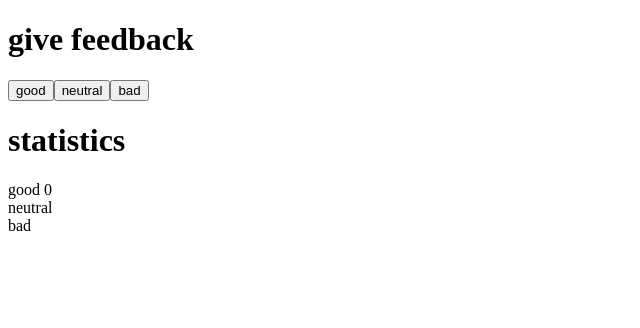
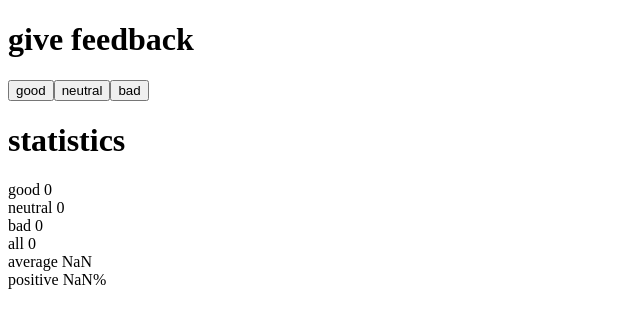
Before and after one commit to c0ldbear/fullstack-fi, a React (Vite) app in the folder part1/unicafe/: page / in a window 1280 px wide. Shown: the top 328 px of the page, without its empty margins (0-640 px from the left). Built offline with nearby package versions, Linux system fonts and the light colour scheme.

Commit message:
Add solution for 1.6 & 1.7

```diff
--- a/part1/unicafe/src/App.jsx
+++ b/part1/unicafe/src/App.jsx
@@ -4,8 +4,31 @@ const Button = ({ text, onClick }) => {
   return <button onClick={onClick}>{text}</button>;
 };
 
-const DisplayFeedback = ({text, value}) => {
-  return <div>{text} {value}</div>
+const DisplayFeedback = ({ text, value }) => {
+  return (
+    <div>
+      {text} {value}
+    </div>
+  );
+};
+
+
+const DisplayAverage = ({goodValue, badValue, neutralValue}) => {
+  const average = (goodValue - badValue + 0*neutralValue) / (goodValue + badValue + neutralValue)
+  return (
+    <div>
+      average {average}
+    </div>
+  )
+}
+
+const PositiveRate = ({goodValue, badValue, neutralValue}) => {
+  const positivePercentage = goodValue / (goodValue +badValue + neutralValue) * 100
+  return (
+    <div>
+      positive {positivePercentage}%
+    </div>
+  )
 }
 
 function App() {
@@ -13,37 +36,35 @@ function App() {
   const [neutral, setNeutral] = useState(0);
   const [bad, setBad] = useState(0);
 
-  const temp = (text) => () => {
-    console.log(text)
-  }
-
   const setGoodFeedback = () => {
-    console.log("good!")
-    setGood(good + 1)
-  }
+    console.log("good!");
+    setGood(good + 1);
+  };
 
   const setNeutralFeedback = () => {
-    console.log("neutral!")
-    setGood(neutral + 1)
-  }
+    console.log("neutral!");
+    setNeutral(neutral + 1);
+  };
 
   const setBadFeedback = () => {
-    console.log("bad!")
-    setGood(bad + 1)
-  }
+    console.log("bad!");
+    setBad(bad + 1);
+  };
 
   return (
     <>
       <h1>give feedback</h1>
-
       <Button text={"good"} onClick={setGoodFeedback} />
-      <button onClick={temp("neutral")}>neutral</button>
-      <button onClick={temp("bad")}>bad</button>
+      <Button text={"neutral"} onClick={setNeutralFeedback} />
+      <Button text={"bad"} onClick={setBadFeedback} />
 
       <h1>statistics</h1>
       <DisplayFeedback text="good" value={good} />
-      <div>neutral</div>
-      <div>bad</div>
+      <DisplayFeedback text="neutral" value={neutral} />
+      <DisplayFeedback text="bad" value={bad} />
+      <DisplayFeedback text="all" value={good+bad+neutral} />
+      <DisplayAverage goodValue={good} badValue={bad} neutralValue={neutral} />
+      <PositiveRate goodValue={good} badValue={bad} neutralValue={neutral} />
     </>
   );
 }
```
